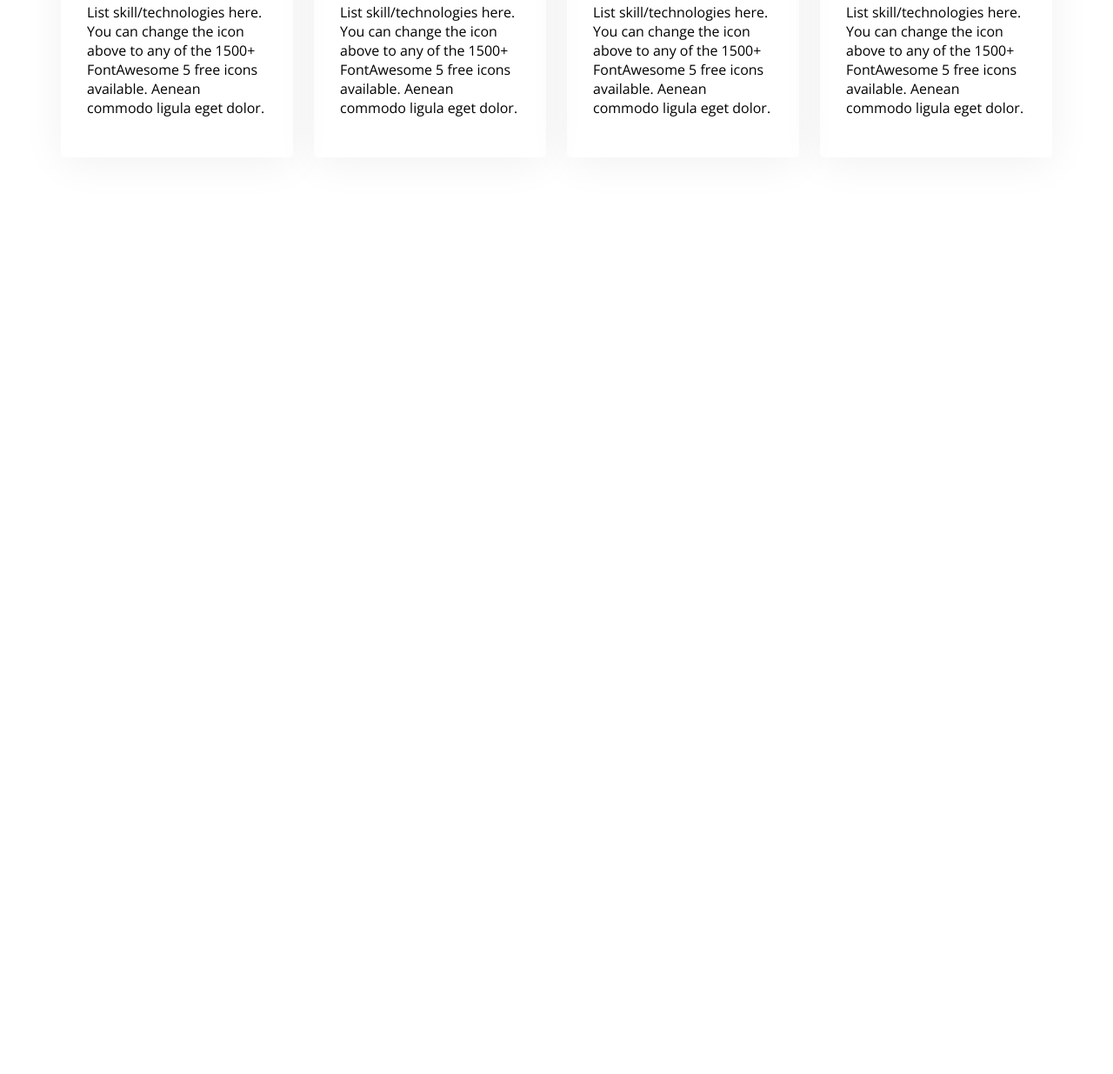
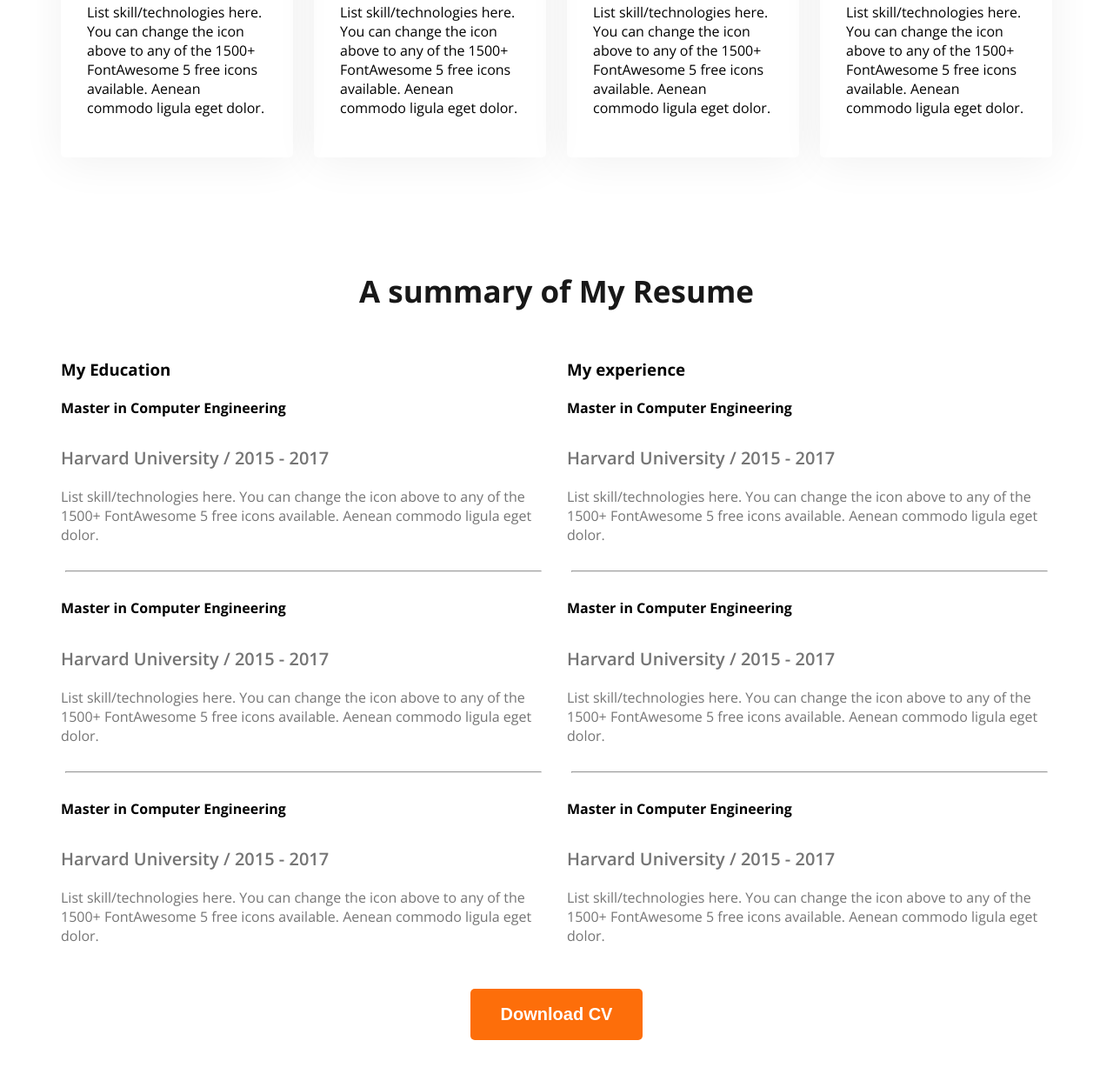
Before and after one commit to borhanbhuiyan/web-dev-portfolio, a plain HTML site: page index.html in a window 1280 px wide. Shown: the part 1962-3197 px from the top of the page at 87% size. Before the commit the page ends 2273 px from the top, so only its background shows below. Drawn offline with nearby package versions, Linux system fonts and the light colour scheme.

Commit message:
added the resume section

```diff
--- a/index.html
+++ b/index.html
@@ -88,6 +88,63 @@
       </div>
 
     </section>
+    <section class="resume">
+      <h3 class="section-title">A summary of My Resume</h3>
+      <div class="resume-container">
+        <!-- .resume-column*2>h3.resume-column-title+.experience*3>h4.experience-title+h5.experience-subtitle+.experience-description -->
+        <div class="resume-column">
+          <h3 class="resume-column-title">My Education</h3>
+          <div class="experience">
+            <h4 class="experience-title">Master in Computer Engineering</h4>
+            <h5 class="experience-subtitle">Harvard University / 2015 - 2017</h5>
+            <div class="experience-description">List skill/technologies here. You can change the icon above
+              to any of the 1500+ FontAwesome 5 free icons available. Aenean commodo ligula eget dolor.</div>
+          </div>
+          <hr>
+          <div class="experience">
+            <h4 class="experience-title">Master in Computer Engineering</h4>
+            <h5 class="experience-subtitle">Harvard University / 2015 - 2017</h5>
+            <div class="experience-description">List skill/technologies here. You can change the icon above
+              to any of the 1500+ FontAwesome 5 free icons available. Aenean commodo ligula eget dolor.</div>
+          </div>
+          <hr>
+          <div class="experience">
+            <h4 class="experience-title">Master in Computer Engineering</h4>
+            <h5 class="experience-subtitle">Harvard University / 2015 - 2017</h5>
+            <div class="experience-description">List skill/technologies here. You can change the icon above
+              to any of the 1500+ FontAwesome 5 free icons available. Aenean commodo ligula eget dolor.</div>
+          </div>
+          </div>
+
+        <div class="resume-column">
+          <h3 class="resume-column-title">My experience</h3>
+          <div class="experience">
+            <h4 class="experience-title">Master in Computer Engineering</h4>
+            <h5 class="experience-subtitle">Harvard University / 2015 - 2017</h5>
+            <div class="experience-description">List skill/technologies here. You can change the icon above
+              to any of the 1500+ FontAwesome 5 free icons available. Aenean commodo ligula eget dolor.</div>
+          </div>
+          <hr>
+          <div class="experience">
+            <h4 class="experience-title">Master in Computer Engineering</h4>
+            <h5 class="experience-subtitle">Harvard University / 2015 - 2017</h5>
+            <div class="experience-description">List skill/technologies here. You can change the icon above
+              to any of the 1500+ FontAwesome 5 free icons available. Aenean commodo ligula eget dolor.</div>
+          </div>
+          <hr>
+          <div class="experience">
+            <h4 class="experience-title">Master in Computer Engineering</h4>
+            <h5 class="experience-subtitle">Harvard University / 2015 - 2017</h5>
+            <div class="experience-description">List skill/technologies here. You can change the icon above
+              to any of the 1500+ FontAwesome 5 free icons available. Aenean commodo ligula eget dolor.</div>
+          </div>
+        </div>
+      </div>
+      <div class="download-CV-btn">
+        <button class="btn-primary">Download CV</button>
+      </div>
+
+    </section>
 
   </main>
   <footer>
--- a/styles/portfolio.css
+++ b/styles/portfolio.css
@@ -59,6 +59,7 @@
 nav ul li{
   list-style: none;
   margin-right: 50px;
+
 
 }
 nav li a{
@@ -128,3 +129,27 @@ main section{
   border-radius: 5px;
   box-shadow: 0px 6px 50px 0px rgba( 0,0,0,0.06);
 }
+/* resume styles */
+.section-title{
+  text-align: center;
+}
+.resume-container{
+  display: flex;
+  gap: 24px;
+}
+.experience-subtitle{
+  font-size: 20px;
+  font-weight: 600;
+  margin-bottom: 20px;
+}
+.experience-description, .experience-subtitle{
+  color: #757575;
+}
+
+.resume hr{
+  margin:30px 5px;
+}
+.download-CV-btn{
+  text-align: center;
+  margin-top: 50px;
+}
```
